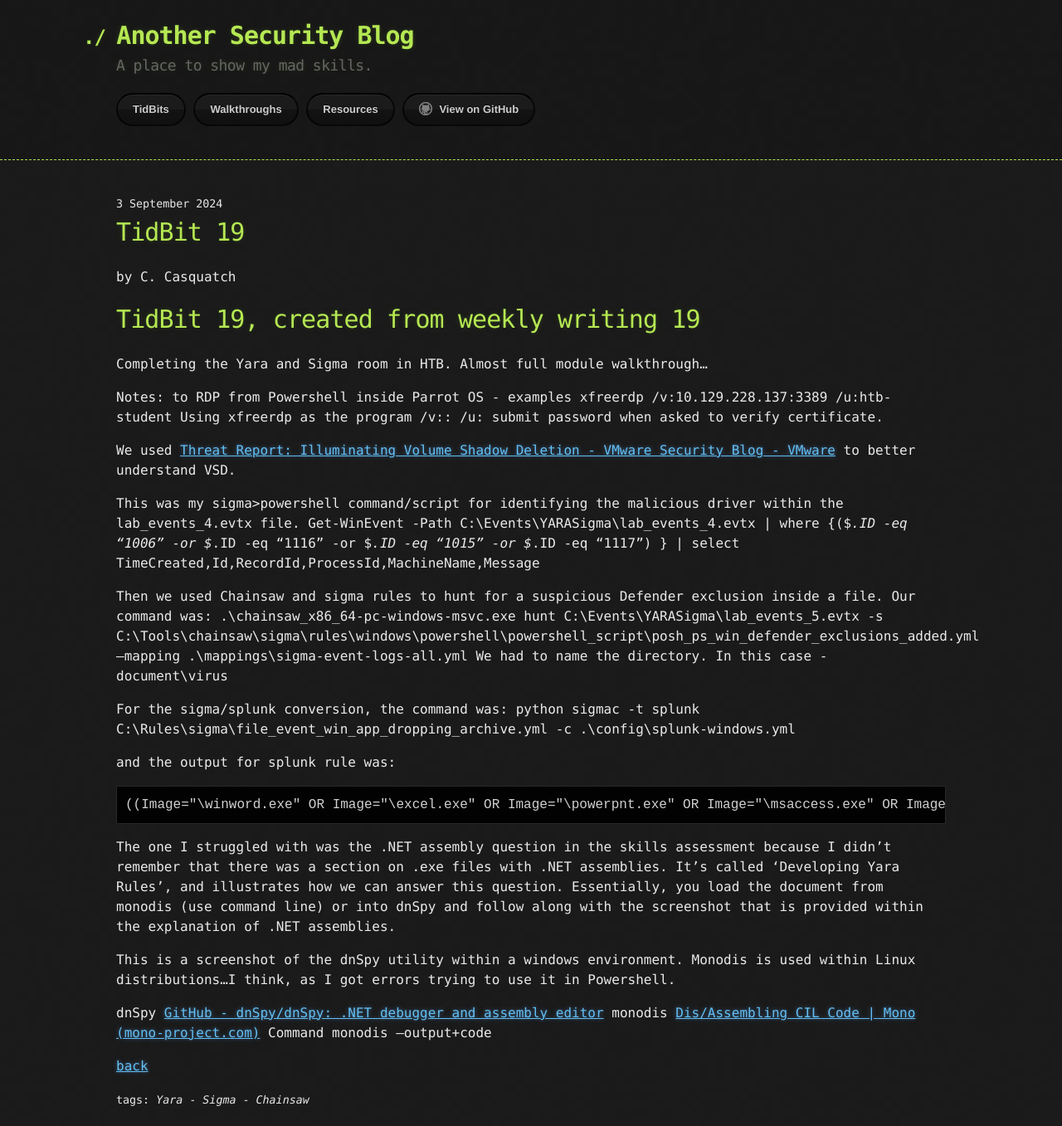
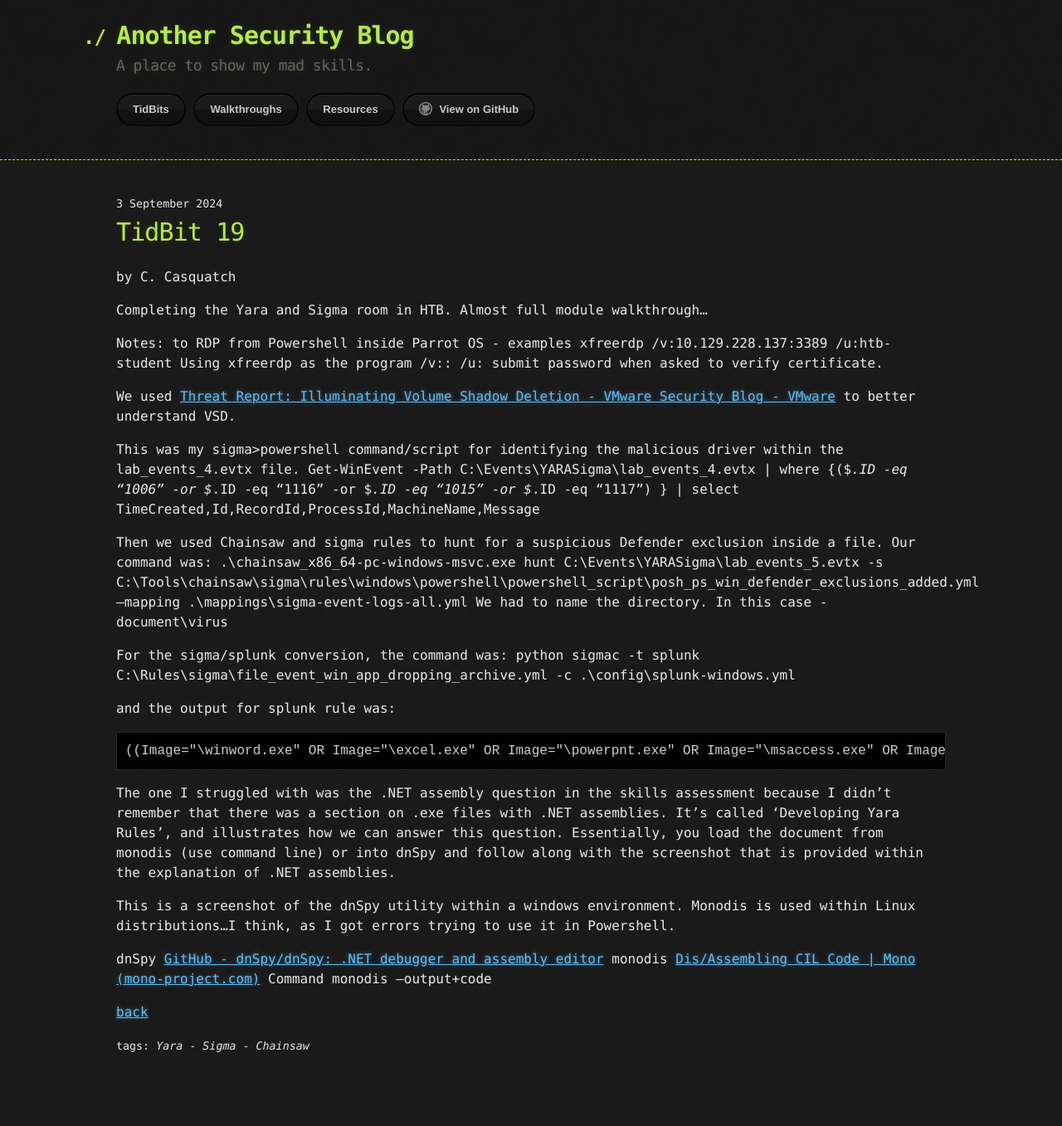
Before and after one commit to CyberCasquatch/cybercasquatch.github.io, a Jekyll site: the page built from _posts/TidBits/2024-09-03-TidBit-19.markdown, in a window 1280 px wide. Shown: the whole page at 83% size. Built offline with Jekyll 4.4.1, drawn with Linux system fonts in a browser that asks for light colours; after the commit the page ends 1292 px from its top, so only the background shows below that.

Commit message:
Update 2024-09-03-TidBit-19.markdown

```diff
--- a/_posts/TidBits/2024-09-03-TidBit-19.markdown
+++ b/_posts/TidBits/2024-09-03-TidBit-19.markdown
@@ -6,8 +6,6 @@
 comments: false
 tag: ['Yara', 'Sigma', 'Chainsaw']
 ---
-
-# TidBit 19, created from weekly writing 19
 
 Completing the Yara and Sigma room in HTB. Almost full module walkthrough...
 
```
